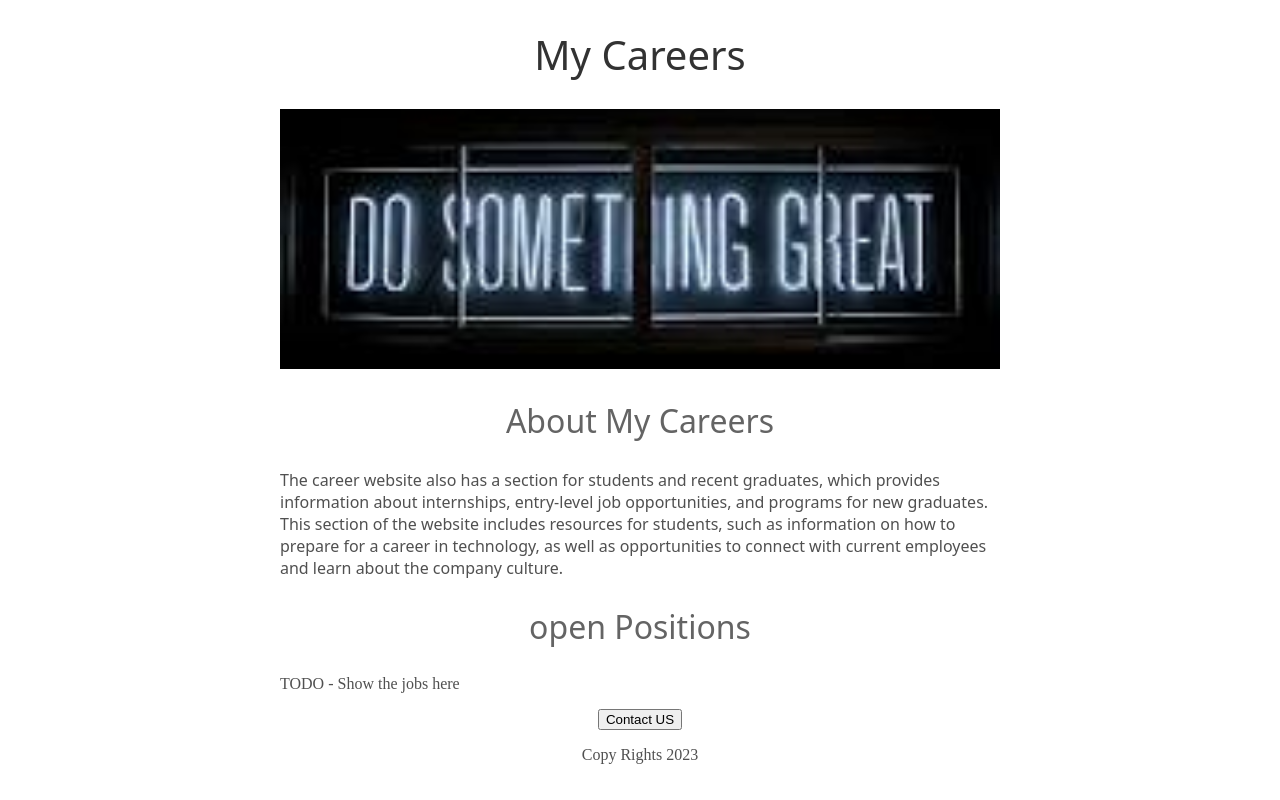
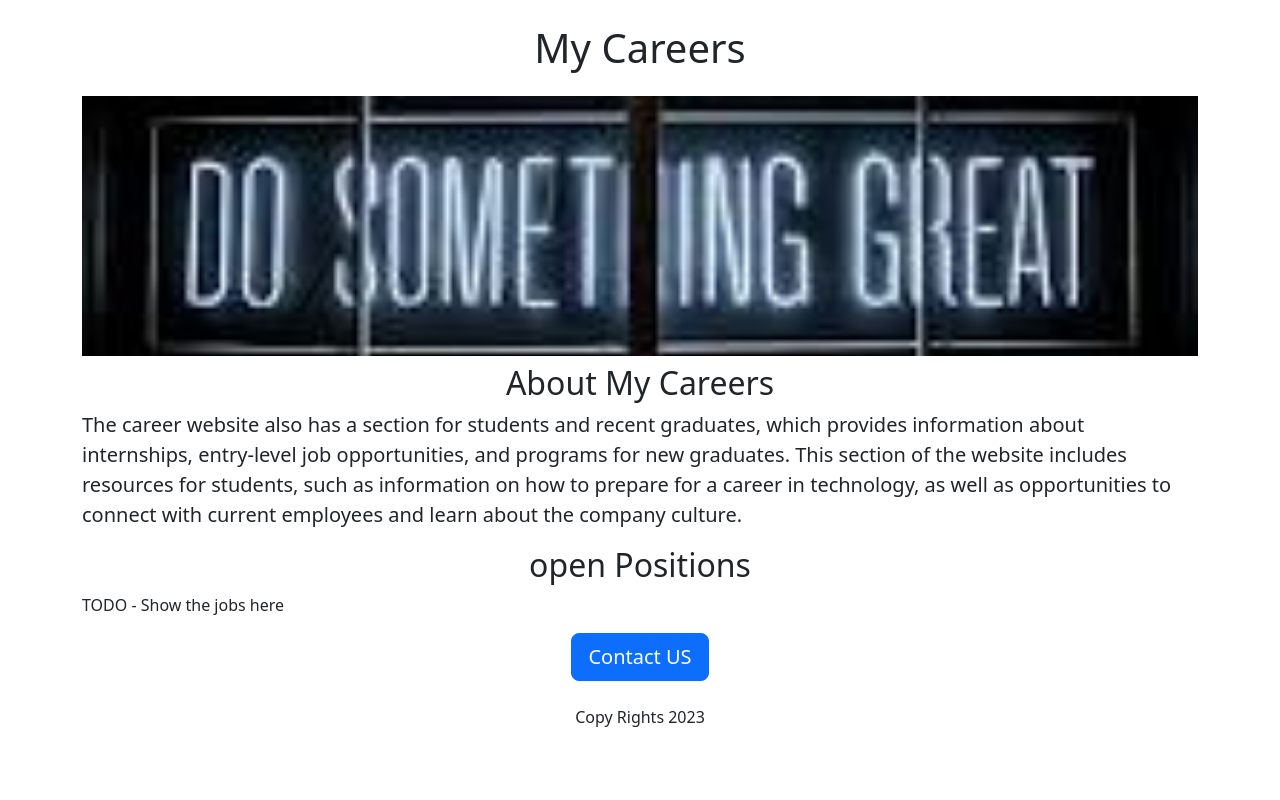
Before and after one commit to thirupathireddy14/careers-website, a Flask app: page / in a window 1280 px wide. Run offline with Flask 2, Linux system fonts and the light colour scheme.

Commit message:
Added Boot Strap

```diff
--- a/templates/home.html
+++ b/templates/home.html
@@ -3,7 +3,7 @@
     <head>
         <title>My Careers</title>
         <style>
-            h1 {
+            /* h1 {
                 font-size: 40px;
                 font-family: system-ui, -apple-system, BlinkMacSystemFont, 'Segoe UI', Roboto, Oxygen, Ubuntu, Cantarell, 'Open Sans', 'Helvetica Neue', sans-serif;
                 font-weight: normal;
@@ -13,40 +13,43 @@
             p {
                 font-family: 'Times New Roman', Times, serif ;
                 color: rgb(80,80,80);
-            }
+            } */
             #banner {
                 width:100%;
                 height: 260px;
                 object-fit: cover ;
             }
-            h2{
+            /* h2{
                 font-family: system-ui, -apple-system, BlinkMacSystemFont, 'Segoe UI', Roboto, Oxygen, Ubuntu, Cantarell, 'Open Sans', 'Helvetica Neue', sans-serif;
                 font-size: 32px;
                 color: rgb(100, 100, 100);
                 text-align: center;
                 font-weight: normal;
-            }
-            #container{
+            } */
+            /* #container{
                 max-width:720px;
                 margin: 0 auto 0 auto;
-            }
-            .bodytext{
+            } */
+            /* .bodytext{
                 font-family: system-ui, -apple-system, BlinkMacSystemFont, 'Segoe UI', Roboto, Oxygen, Ubuntu, Cantarell, 'Open Sans', 'Helvetica Neue', sans-serif;
                 color:rgb(80,80,80);
-            }
+            } */
         </style>
+        <meta charset="utf-8">
+    <meta name="viewport" content="width=device-width, initial-scale=1">
+    <link href="https://cdn.jsdelivr.net/npm/bootstrap@5.3.0-alpha1/dist/css/bootstrap.min.css" rel="stylesheet" integrity="sha384-GLhlTQ8iRABdZLl6O3oVMWSktQOp6b7In1Zl3/Jr59b6EGGoI1aFkw7cmDA6j6gD" crossorigin="anonymous">
     </head>
     <body>
-        <div id="container">
-        <h1>My Careers</h1>
-        <img id="banner" src="http://10.79.81.227:5000/static/banner.jpg">
-        <h2>About My Careers</h2>
-        <p class="bodytext">The career website also has a section for students and recent graduates, which provides information about internships, entry-level job opportunities, and programs for new graduates. This section of the website includes resources for students, such as information on how to prepare for a career in technology, as well as opportunities to connect with current employees and learn about the company culture.</p>
-        <h2> open Positions</h2>
+        <div class="container">
+        <h1 class="text-center mt-4 mb-4">My Careers</h1>
+        <img id="banner" class="img-fluid" src="http://10.79.81.227:5000/static/banner.jpg">
+        <h2 class="text-center mt-2 mb-2">About My Careers</h2>
+        <p class="lead">The career website also has a section for students and recent graduates, which provides information about internships, entry-level job opportunities, and programs for new graduates. This section of the website includes resources for students, such as information on how to prepare for a career in technology, as well as opportunities to connect with current employees and learn about the company culture.</p>
+        <h2 class="text-center mt-2 mb-2"> open Positions</h2>
         <p>TODO - Show the jobs here</p>
-        <div style="text-align: center;">
-        <button> Contact US</button>
-        <p>Copy Rights 2023</p>
+        <div class="text-center">
+        <button class="btn btn-primary btn-lg"> Contact US</button>
+        <p class="mt-4">Copy Rights 2023</p>
         </div>
         </div>
     </body>
```
